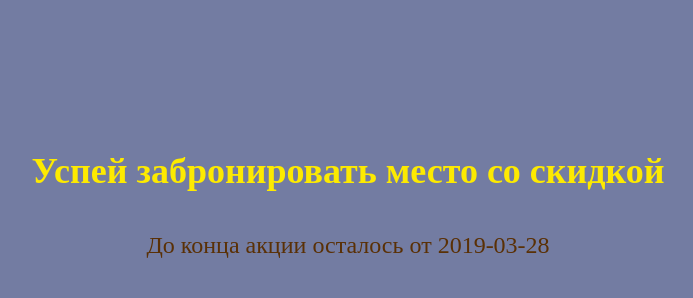
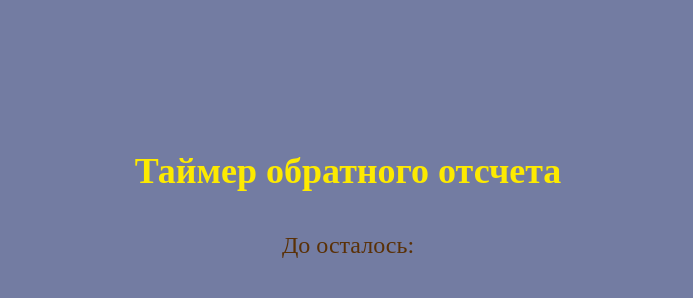
Before and after one commit to Mogrima/timer, a plain HTML site: page index.html in a window 1280 px wide. Shown: the top 298 px of the page, without its empty margins (292-985 px from the left). Drawn offline with Linux system fonts and the light colour scheme.

Commit message:
в разметку добавила спаны для даты, отформатировала верстку

```diff
--- a/index.html
+++ b/index.html
@@ -9,9 +9,9 @@
 </head>
 <body>
     <section class="timer">
-        <h2 class="timer__title">Успей забронировать место со скидкой</h2>
+        <h2 class="timer__title">Таймер обратного отсчета</h2>
         <p class="timer__action">
-            До конца акции осталось от <span class="remainder"></span>
+            До <span class="remainderDay"></span> <span class="remainderMonth"></span> <span class="remainderYear"></span> осталось:
         </p>
         <div class="timer__numbers" id="timer">
             <span class="days">24</span>
```
